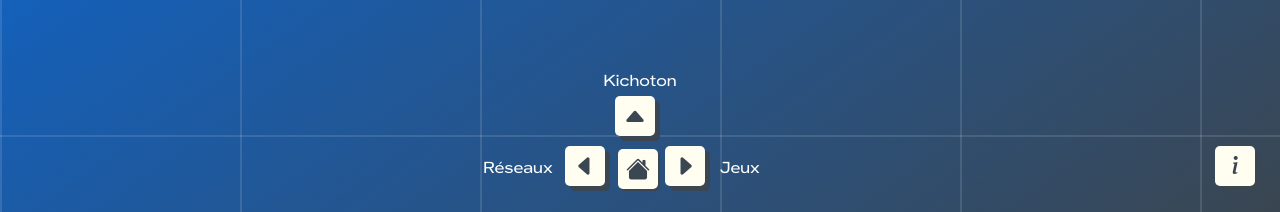
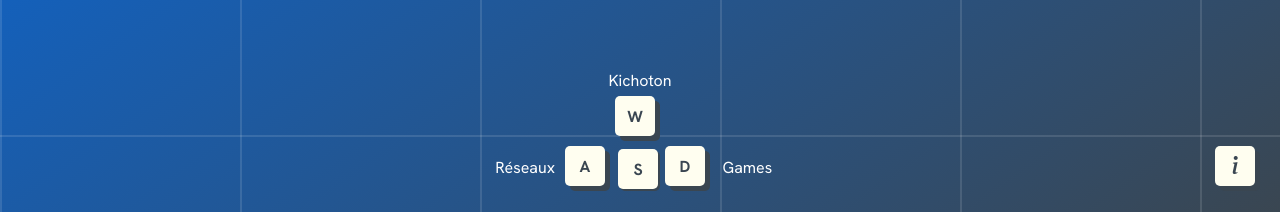
Before and after one commit to Kichoton/kich-react, a React (Create React App) app: page / in a window 1280 px wide. Shown: the part 585-797 px from the top of the page. Built offline with nearby package versions, Linux system fonts and the light colour scheme.

Commit message:
Nav Btns change with window size n keyboard language

```diff
--- a/package.json
+++ b/package.json
@@ -6,6 +6,7 @@
     "@testing-library/jest-dom": "^5.14.1",
     "@testing-library/react": "^13.0.0",
     "@testing-library/user-event": "^13.2.1",
+    "babel-plugin-macros": "^3.1.0",
     "react": "^18.2.0",
     "react-dom": "^18.2.0",
     "react-router-dom": "^6.14.1",
--- a/public/index.html
+++ b/public/index.html
@@ -11,6 +11,7 @@
     />
     <link rel="apple-touch-icon" href="%PUBLIC_URL%/logo192.png" />
     <link rel="stylesheet" href="https://cdn.jsdelivr.net/npm/bootstrap-icons@1.10.5/font/bootstrap-icons.css">
+
     <!--
       manifest.json provides metadata used when your web app is installed on a
       user's mobile device or desktop. See https://developers.google.com/web/fundamentals/web-app-manifest/
--- a/src/components/App.js
+++ b/src/components/App.js
@@ -14,38 +14,77 @@ function GlobalButtons()  {
   const location = useLocation();
   const currentURL = location.pathname;
 
+  const navigator = window.navigator;
+  const languages = navigator.languages;
+  const currentLanguage = languages[0];
+
   // keyboard event
-
-  // TODO :
-  // Changer les fleches pas zqsd et voir si oon peut avoir l'info sur la langue du clavier (afficher la langue du clavier dans la console)
-
   useEffect(() => {
     const handleKeyDown = (event) => {
+      // Gestion des btn de navigation en fonction de la langue du clavier
+      if (currentLanguage === "fr-FR") {
         switch (event.key) {
-        case "ArrowUp":
+          case "z":
             document.getElementById('kich').click();
             break;
-          case "ArrowDown":
+          case "s":
             document.getElementById('home').click();
             break;
-          case "ArrowRight":
+          case "d":
             document.getElementById('games').click();
             break;
-        case "ArrowLeft":
+          case "q":
             document.getElementById('network').click();
             break;
+            default:
+            break;
+        }
+      }else{
+        switch (event.key) {
+          case "w":
+            document.getElementById('kich').click();
+            break;
+          case "s":
+            document.getElementById('home').click();
+            break;
+          case "d":
+            document.getElementById('games').click();
+            break;
+          case "a":
+            document.getElementById('network').click();
+            break;
+            default:
+              break;
+          }
+      }
+      // Gestion des autres btn du site
+      switch (event.key) {
         case "i":
           document.getElementById('footer').click();
           break;
         case "+":
+          if(currentURL === "/jeux"){
             if(!document.getElementById('carousel-see-more-btn').parentElement.classList.contains('carousel-see-more-active')){
               document.getElementById('carousel-see-more-btn').click();
             };
+          }
           break;
         case "-":
+          if(currentURL === "/jeux"){
             if(document.getElementById('carousel-see-more-btn').parentElement.classList.contains('carousel-see-more-active')){
               document.getElementById('carousel-see-more-btn').click();
             };
+          }
+          break;
+        case "ArrowRight":
+          if(currentURL === "/jeux"){
+            document.getElementById('carousel-next-button').click();
+          }
+          break;
+        case "ArrowLeft":
+          if(currentURL === "/jeux"){
+            document.getElementById('carousel-prev-button').click();
+          }
           break;
         default:
           break;
@@ -57,12 +96,13 @@ function GlobalButtons()  {
     };
   }, []);
 
+  //  Btn globaux (Nav = footer)
   let navBtns = document.getElementsByClassName('kich-nav');
 
+  // Appartition du footer
   function handleFooterClick(event){
     let footerBtn = document.getElementById(event.currentTarget.id);
     let footerContainer = document.getElementById("footer-container");
-
     if(footerBtn.parentElement.parentElement.classList.contains('kich-btn-active')){
       footerContainer.classList.remove("footer-active");
       footerBtn.parentElement.parentElement.classList.remove('kich-btn-active');
@@ -72,8 +112,9 @@ function GlobalButtons()  {
     }
   }
 
+  // Event de clique pour les 4 btns de nav
   function handleNavClick(event){
-
+    // Decalage de la navbar pour la page network
     if(event.currentTarget.id === "network" ){
       document.getElementById("AppButtons").classList.add('NavChangedActive');
     }else{
@@ -82,7 +123,7 @@ function GlobalButtons()  {
       }
     }
 
-    // Ajout du press sur le btn cliqué
+    // Ajout de l'effet de Press
     for (let i = 0; i < navBtns.length; i++){
       if(navBtns[i].classList.contains('kich-btn-active')){
         navBtns[i].classList.remove('kich-btn-active');
@@ -93,20 +134,9 @@ function GlobalButtons()  {
     btnNavClicked.parentElement.parentElement.classList.add('kich-btn-active');
   }
 
-  // Utilisez useEffect pour simuler window.onload
-  useEffect(() => {
-    if(currentURL === "/reseaux" ){
-      document.getElementById("AppButtons").classList.add('NavChangedActive');
-    }else{
-      if (document.getElementById("AppButtons").classList.contains('NavChangedActive')) {
-        document.getElementById("AppButtons").classList.remove('NavChangedActive')
-      }
-    }
-  });
-
-
-
+  // Initialisation de la taille mini pour le changement dynamique des icons
   const [isSmallScreen, setIsSmallScreen] = useState(window.innerWidth <= 500);
+  // Creation initial des btn
   const [icons, setIcons] = useState({
     kich: '',
     games: '',
@@ -114,6 +144,7 @@ function GlobalButtons()  {
     home: '',
   });
 
+  // Logique du changement d'icones en fonction de la taille de la page
   useEffect(() => {
     const handleResize = () => {
       const screenWidth = window.innerWidth;
@@ -125,136 +156,111 @@ function GlobalButtons()  {
       }
     };
     window.addEventListener('resize', handleResize);
-
     return () => {
       window.removeEventListener('resize', handleResize);
     };
   }, [isSmallScreen]);
 
-
+  // Ativation du changement d'icones en fonction de la taille de la page
   useEffect(() => {
     updateIcons(isSmallScreen);
   }, [isSmallScreen]);
 
+  // Assignation des contenus du bouton en fonction de la taille de la page
   const updateIcons = (isSmallScreen) => {
     if (isSmallScreen) {
       setIcons({
-        kich: 'bi bi-person-vcard',
-        games: 'bi bi-controller',
-        network: 'bi bi-link',
-        home: 'bi bi-house-fill'
+        kich: '<i class="bi bi-person-vcard"></i>',
+        games: '<i class="bi bi-controller"></i>',
+        network: '<i class="bi bi-link"></i>',
+        home: '<i class="bi bi-house-fill"></i>'
       });
     } else {
+      if (currentLanguage === "fr-FR") {
         setIcons({
-        kich: 'bi bi-caret-up-fill',
-        games: 'bi bi-caret-right-fill',
-        network: 'bi bi-caret-left-fill',
-        home: 'bi bi-house-fill'
+          // z q s d
+          kich: '<span class="kich-btn-letter">Z</span>',
+          games: '<span class="kich-btn-letter">D</span>',
+          network: '<span class="kich-btn-letter">Q</span>',
+          home: '<span class="kich-btn-letter">S</span>'
         });
+      } else {
+        // le clavier est en anglais ou une autre langue
+        setIcons({
+          // w a s d
+          kich: '<span class="kich-btn-letter">W</span>',
+          games: '<span class="kich-btn-letter">D</span>',
+          network: '<span class="kich-btn-letter">A</span>',
+          home: '<span class="kich-btn-letter">S</span>',
+        });
+      }
     }
   };
 
+  // Définition des 4 btn de nav
   const buttons = [
-    { key: 0, id: "kich", label: icons.kich, url: '/kichoton'},
-    { key: 1, id: "games", label: icons.games, url: '/jeux'},
-    { key: 2, id: "network", label: icons.network, url: '/reseaux'},
-    { key: 3, id: "home", label: icons.home, url: '/'},
+    { key: 0, id: "kich", title: "Kichoton", label: icons.kich,  url: '/kichoton'},
+    { key: 1, id: "games", title: "Games", label: icons.games,  url: '/jeux'},
+    { key: 2, id: "network", title: "Réseaux", label: icons.network,  url: '/reseaux'},
+    { key: 3, id: "home", title: "", label: icons.home,  url: '/'},
   ];
+
+  // Utilisez useEffect pour simuler window.onload pour lancer les fonction quand la fenetre est load
+  useEffect(() => {
+    if(currentURL === "/reseaux" ){
+      document.getElementById("AppButtons").classList.add('NavChangedActive');
+    }else{
+      if (document.getElementById("AppButtons").classList.contains('NavChangedActive')) {
+        document.getElementById("AppButtons").classList.remove('NavChangedActive')
+      }
+    }
+
+    for (let i = 0; i < buttons.length; i++) {
+      buttons[i].innerHTML = buttons[i].id;
+      let button = document.getElementById(buttons[i].id);
+      button.innerHTML = buttons[i].label
+    }
+
+  });
 
   return(
     <div id="AppButtons">
 
       <div id='footer-container' className="">
-        <p>développé par <a href="https://theosaez.com">Théo Saez</a></p>
+        <p>développé par <i className="fa fa-home"></i> <a href="https://theosaez.com">Théo Saez</a></p>
+
+
         <span className="triangle-footer"></span>
       </div>
 
       <span id="footer-btn" className="kich-btn">
           <span className="kich-btn-bg">
-              <button id="footer" className="kich-btn-touch" onClick={handleFooterClick}>
+              <button id="footer" className="kich-btn-touch" onClick={handleFooterClick} aria-label="Open footer">
                 <i className="bi bi-info-lg"></i>
               </button>
           </span>
       </span>
 
       <nav className="nav-btn-container">
-        <span id="nav-btn-kich" className={`kich-btn kich-nav ${currentURL === buttons[0].url ? 'kich-btn-active' : ''}`}>
+
+        {buttons.map((button) => (
+          <span id={`nav-btn-${button.id}`} className={`kich-btn kich-nav ${currentURL === button.url ? 'kich-btn-active' : ''}`}>
             <span className="kich-btn-bg">
 
                 <Link
-                  key={buttons[0].key}
-                  id={buttons[0].id}
-                  to={buttons[0].url}
+                  id={button.id}
+                  key={button.key}
+                  to={button.url}
                   className="kich-btn-touch"
                   onClick={handleNavClick}
                 >
-                  <i className={buttons[0].label}></i>
-                  {/* {buttons[0].label} */}
-                </Link>
 
-                {/*
-                  <Link to="/kichoton" id="kich" className="kich-btn-touch" onClick={handleNavClick}>
-                      <i className="bi bi-caret-up-fill"></i>
-                  </Link>
-                 */}
-            </span>
-            <p className="kich-btn-title">Kichoton</p>
-        </span>
-        <span id="nav-btn-games" className={`kich-btn kich-nav ${currentURL === buttons[1].url ? 'kich-btn-active' : ''}`}>
-            <span className="kich-btn-bg">
-                {/* <button id="games" className="kich-btn-touch" onClick={() => setActiveItem('games')}> */}
-                {/* <button id="games" className="kich-btn-touch" onClick={handleNavClick}> */}
-                {/* <Link to="/jeux" id="games" className="kich-btn-touch" onClick={handleNavClick}>
-                    <i className="bi bi-caret-right-fill"></i>
-                </Link> */}
-                 <Link
-                  key={buttons[1].key}
-                  id={buttons[1].id}
-                  to={buttons[1].url}
-                  className="kich-btn-touch"
-                  onClick={handleNavClick}
-                >
-                  <i className={buttons[1].label}></i>
+
                 </Link>
             </span>
-            <p className="kich-btn-title">Jeux</p>
+            <p className="kich-btn-title">{button.title}</p>
           </span>
-        <span id="nav-btn-network" className={`kich-btn kich-nav ${currentURL === buttons[2].url ? 'kich-btn-active' : ''}`}>
-            <span className="kich-btn-bg">
-                {/* <button id="network" className="kich-btn-touch" onClick={() => setActiveItem('network')}> */}
-                {/* <Link to="/reseaux" id="network" className="kich-btn-touch" onClick={handleNavClick}>
-                    <i className="bi bi-caret-left-fill"></i>
-                </Link> */}
-                <Link
-                  key={buttons[2].key}
-                  id={buttons[2].id}
-                  to={buttons[2].url}
-                  className="kich-btn-touch"
-                  onClick={handleNavClick}
-                >
-                  <i className={buttons[2].label}></i>
-                </Link>
-            </span>
-            <p className="kich-btn-title">Réseaux</p>
-        </span>
-        <span id="nav-btn-home" className={`kich-btn kich-nav ${currentURL === buttons[3].url ? 'kich-btn-active' : ''}`}>
-            <span className="kich-btn-bg">
-                {/* <button id="home" className="kich-btn-touch" onClick={() => setActiveItem('home')}> */}
-                {/* <Link to="/" id="home" className="kich-btn-touch" onClick={handleNavClick}>
-                  <i className="bi bi-house-down-fill"></i>
-                </Link> */}
-                <Link
-                  key={buttons[3].key}
-                  id={buttons[3].id}
-                  to={buttons[3].url}
-                  className="kich-btn-touch"
-                  onClick={handleNavClick}
-                >
-                  <i className={buttons[3].label}></i>
-                </Link>
-            </span>
-            {/* <p className="kich-btn-title">Accueil</p> */}
-        </span>
+        ))}
       </nav>
 
     </div>
@@ -262,9 +268,6 @@ function GlobalButtons()  {
 }
 
 function App() {
-
-
-
     return (
       // Doc : https://reactrouter.com/en/main
       <Router>
@@ -274,7 +277,7 @@ function App() {
           <GridBackground/>
 
           <Routes>
-            <Route exact path="/" element={<Home/>} />
+            <Route path="/" element={<Home/>} />
             <Route path="/kichoton" element={<Kich/>} />
             <Route path="/jeux" element={<Games/>} />
             <Route path="/reseaux" element={<Network/>} />
@@ -284,8 +287,6 @@ function App() {
         </div>
       </Router>
     );
-
-
 }
 
 export default App;
--- a/src/style/App.css
+++ b/src/style/App.css
@@ -3,12 +3,15 @@
 #3A4651
 */
 
+
 /* Global */
 
-@font-face {
+/* @font-face {
   font-family: HkGrotesk;
   src: url(/src/assets/hkgroteskwide-regular.otf);
-}
+} */
+
+@import url('https://fonts.googleapis.com/css2?family=Hanken+Grotesk:ital,wght@0,100;0,200;0,300;0,400;0,500;0,600;0,700;0,800;0,900;1,100;1,200;1,300;1,400;1,500;1,600;1,700;1,800;1,900&display=swap');
 
 html{
   overflow-x: hidden;
@@ -16,7 +19,7 @@ html{
 
 body{
   position: relative;
-  font-family: HkGrotesk;
+  font-family: 'Hanken Grotesk', sans-serif;
   color: white;
   margin: 0;
 }
@@ -116,6 +119,7 @@ body{
   align-items: center;
 
   background-color: #fffef0;
+  color:#3A4651;
 
   transform: translate(-5px, -5px);
 
@@ -123,6 +127,12 @@ body{
 
   cursor: pointer;
 
+  text-decoration: none;
+
+}
+
+.kich-btn-letter{
+  font-weight: bold;
 }
 
 .kich-btn-touch:active{
```
Also changed, not shown: 2 other files (tests, documents, lock files or other folders). Lines whose indentation alone changed are shown as unchanged.
